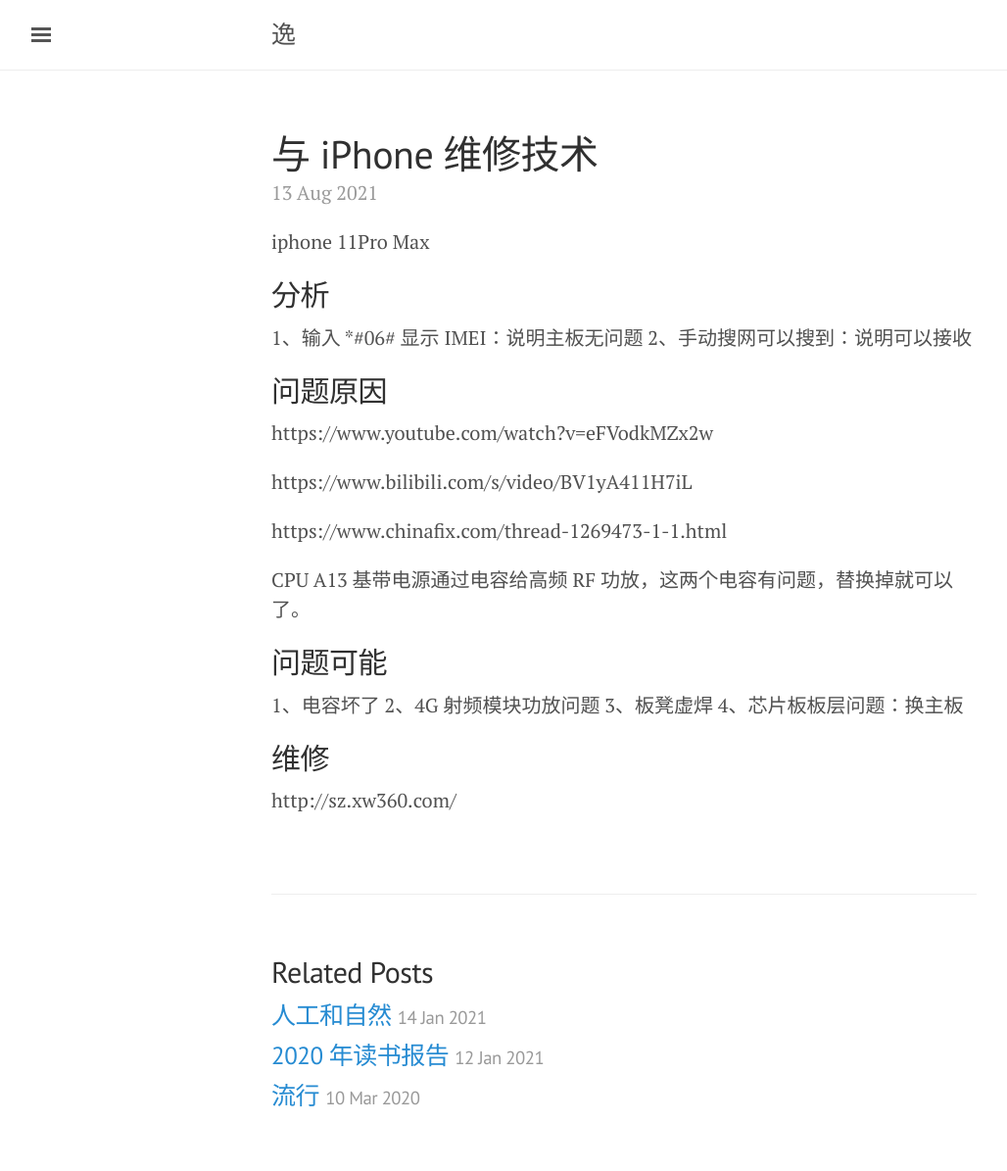
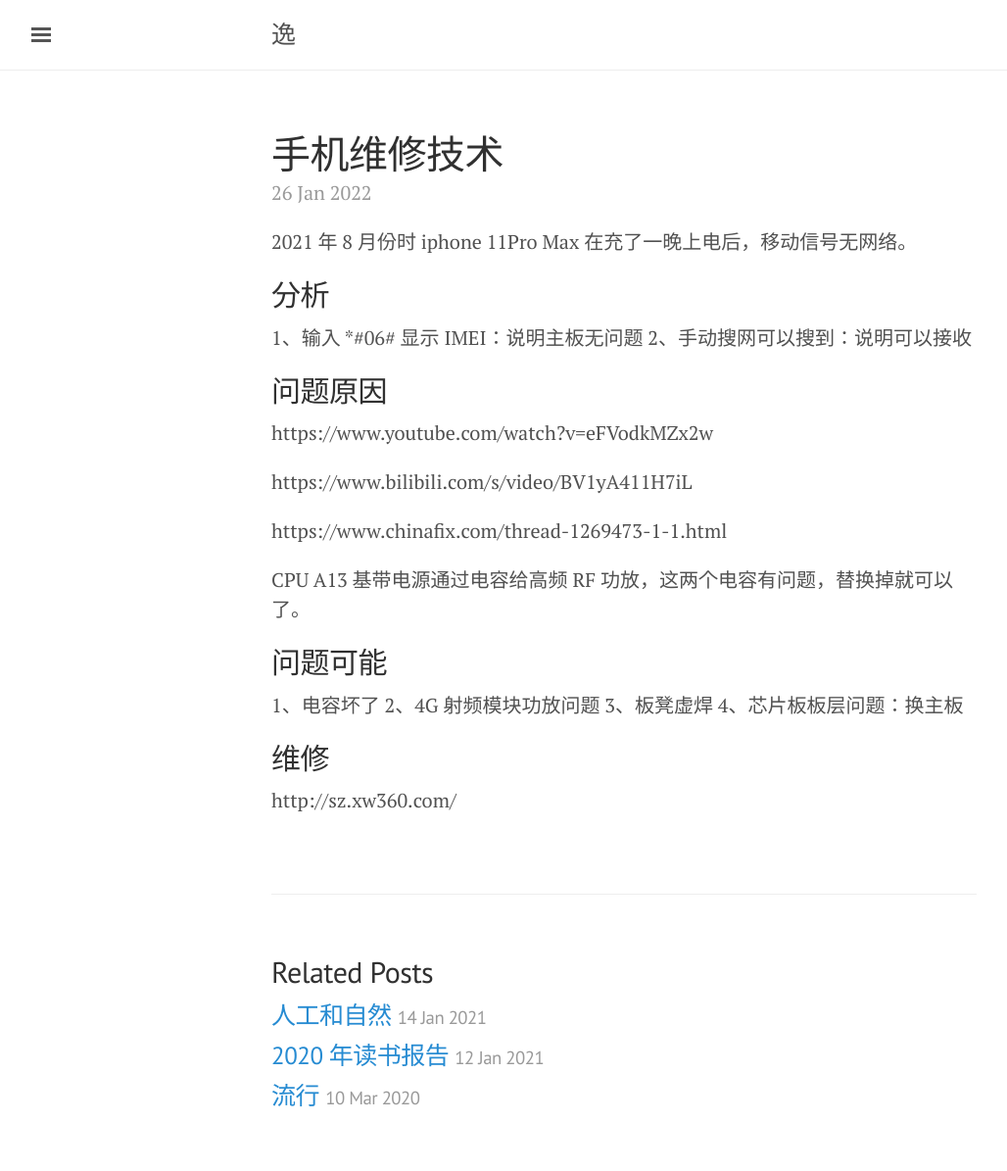
Before and after one commit to literblog/literblog.github.com, a Jekyll site: the page built from _posts/2022-01-26-iphone-aintenance.md, in a window 1280 px wide. Shown: the whole page at 98% size, without its empty margins (3-1031 px from the left). Built offline with Jekyll 4.4.1, drawn with Linux system fonts in a browser that asks for light colours; comment, search, counter and statistics services are not loaded.

Commit message:
feat: 修改文章

```diff
--- a/_posts/2021-08-13-zen-art-iphone-aintenance.md
+++ b/_posts/2022-01-26-iphone-aintenance.md
@@ -1,12 +1,12 @@
 ---
 layout: post
 category: Life
-title: 与 iPhone 维修技术
+title: 手机维修技术
 tagline:
 tags:
 ---
 
-iphone 11Pro Max
+2021 年 8 月份时 iphone 11Pro Max 在充了一晚上电后，移动信号无网络。
 
 ## 分析
 1、输入 *#06# 显示 IMEI：说明主板无问题
```
